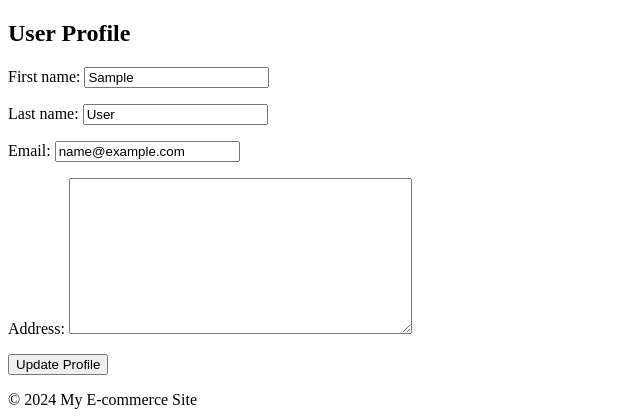
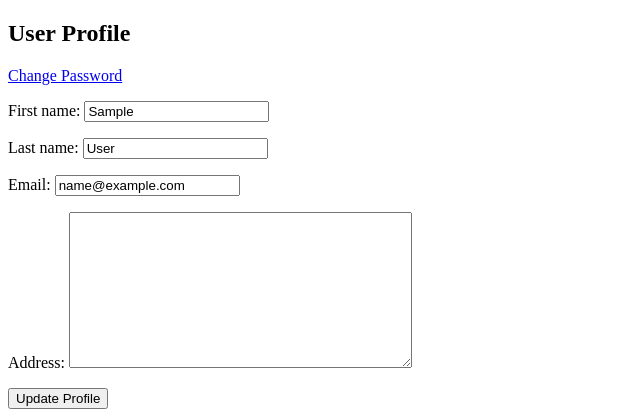
Before and after one commit to MaksimBalakin/ecommerce, a Django app: page /profile/ in a window 1280 px wide. Shown: the part 152-572 px from the top of the page, without its empty margins (0-640 px from the left). Run offline with Django 5.2, Linux system fonts and the light colour scheme; the visitor is signed in with stand-in values (Sample User, id 1).

Commit message:
added password change

```diff
--- a/ecommerce/users/templates/users/profile.html
+++ b/ecommerce/users/templates/users/profile.html
@@ -1,8 +1,8 @@
-
 {% extends 'base.html' %}
 
 {% block content %}
   <h2>User Profile</h2>
+  <p><a href="{% url 'password_change' %}">Change Password</a></p>
   <form method="POST">
     {% csrf_token %}
     {{ form.as_p }}  <!-- Render form fields -->
```
